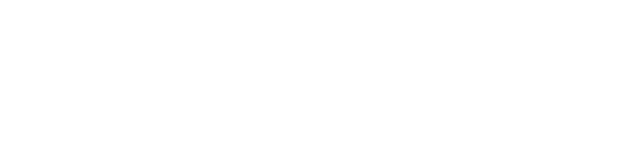
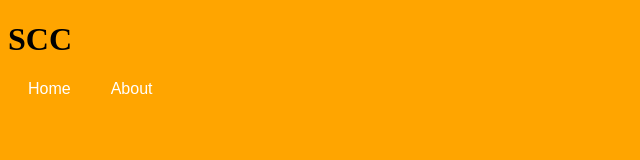
Before and after one commit to ilanafreedman/github_collab_ex, a plain HTML site: page index.html in a window 1280 px wide. Shown: the whole page, without its empty margins (0-640 px from the left). Drawn offline with Linux system fonts and the light colour scheme.

Commit message:
initial coding

```diff
--- a/index.html
+++ b/index.html
@@ -1,9 +1,17 @@
 <!DOCTYPE html>
 <html>
 <head>
-	<title></title>
+	<title>Document</title>
+	<meta charset="utf-8">
+	<link rel="stylesheet" type="text/css" href="style.css">
 </head>
 <body>
-
+<h1>SCC</h1>
+<nav>
+<ul>
+	<li><a href="index.html">Home</a>
+	<li><a href="about.html">About</a></li>
+</ul>
+</nav>
 </body>
 </html>
--- a/style.css
+++ b/style.css
@@ -0,0 +1,21 @@
+a {
+	text-decoration: none;
+	color: white;
+	padding: 20px;
+	font-family: arial;
+
+}
+
+ul {
+	margin: 0px;
+	padding: 0px;
+	list-style-type: none;
+}
+
+li {
+	display: inline-block;
+}
+
+body {
+	background-color: orange;
+}
```
